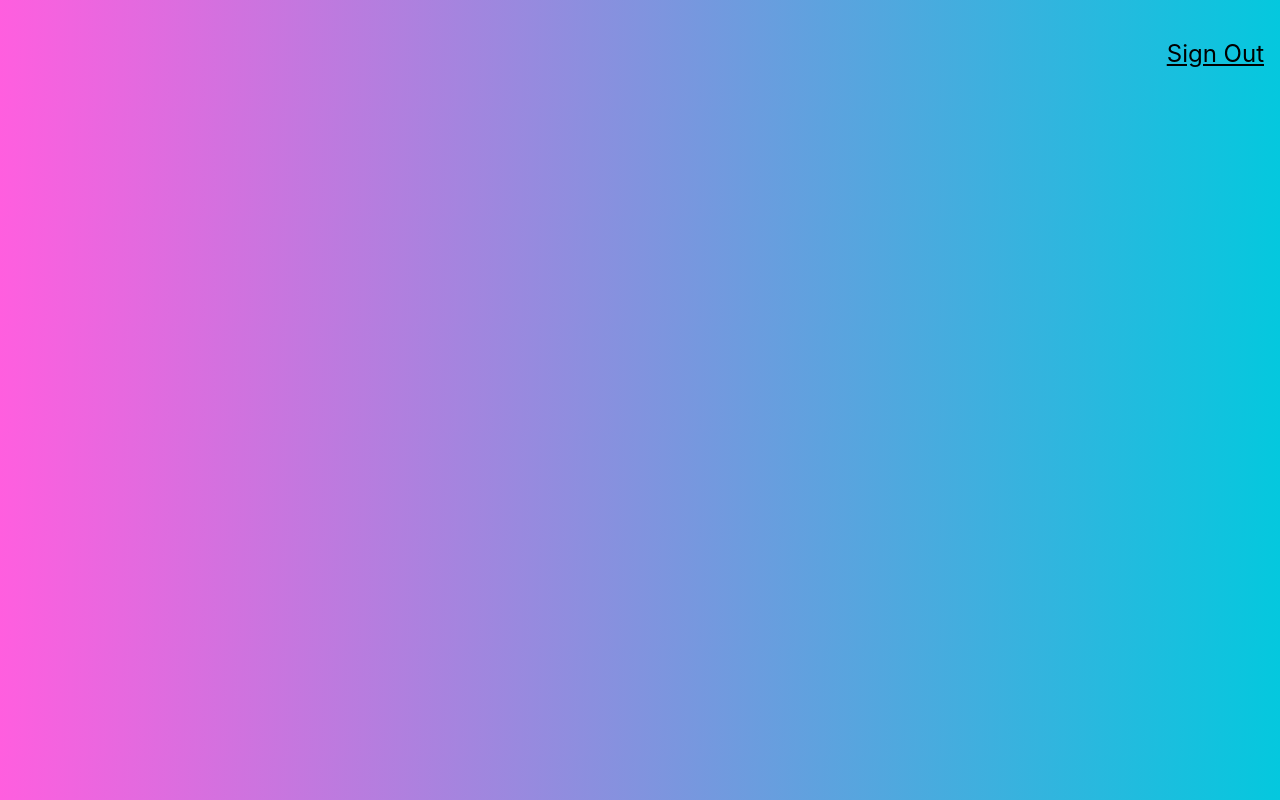
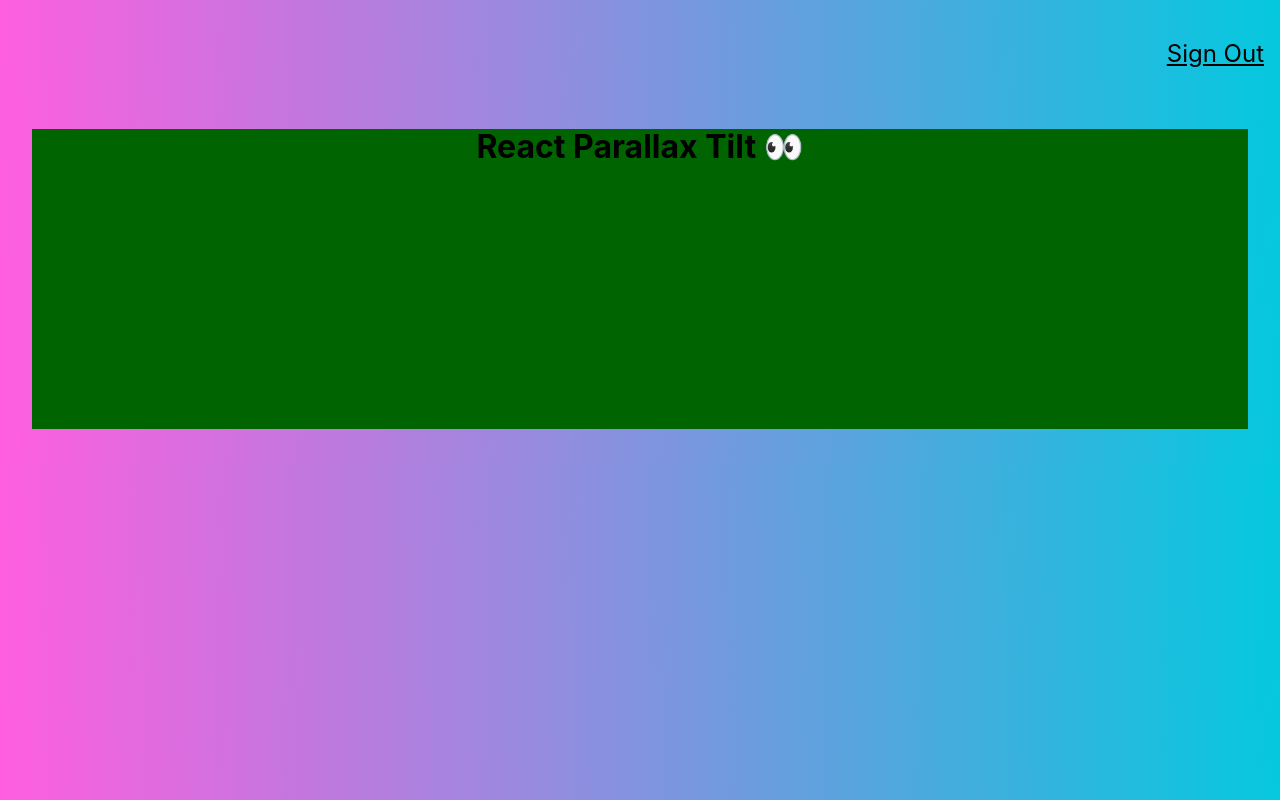
Before and after one commit to devin-lynch/smartbrain, a React (Create React App) app: page / in a window 1280 px wide. Built offline with nearby package versions, Linux system fonts and the light colour scheme.

Commit message:
Install additional node packages

```diff
--- a/package.json
+++ b/package.json
@@ -6,8 +6,10 @@
     "@testing-library/jest-dom": "^5.16.5",
     "@testing-library/react": "^13.4.0",
     "@testing-library/user-event": "^13.5.0",
+    "particles-bg": "^2.5.5",
     "react": "^18.2.0",
     "react-dom": "^18.2.0",
+    "react-parallax-tilt": "^1.7.98",
     "react-scripts": "5.0.1",
     "tachyons": "^4.12.0",
     "web-vitals": "^2.1.4"
--- a/src/App.js
+++ b/src/App.js
@@ -1,11 +1,12 @@
 import './App.css';
 import Navigation from './components/Navigation/Navigation';
+import Logo from './components/Logo/Logo';
 
 function App() {
   return (
     <div className="App">
       <Navigation />
-      {/* <Logo /> */}
+      <Logo />
       {/* <ImageLinkForm />
       <FaceRecognition /> */}
     </div>
--- /dev/null
+++ b/src/components/Logo/Logo.jsx
@@ -0,0 +1,14 @@
+import React from "react";
+import Tilt from 'react-parallax-tilt';
+
+export default function Logo() {
+    return (
+        <div className="ma4 mt0">
+            <Tilt>
+                <div style={{ height: '300px', backgroundColor: 'darkgreen' }}>
+                    <h1>React Parallax Tilt 👀</h1>
+                </div>
+            </Tilt>
+        </div>
+    )
+}
```
Also changed, not shown: 1 other file (tests, documents, lock files or other folders).
